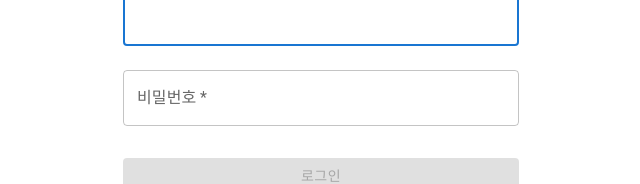
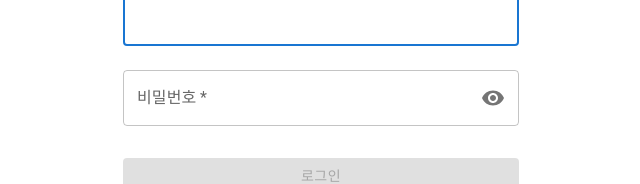
Before and after one commit to DonghyeonKang/CSWS, a React (Create React App) app in the folder frontend/: page /login in a window 1280 px wide. Shown: the part 178-362 px from the top of the page, without its empty margins (319-959 px from the left). Built offline with nearby package versions, Linux system fonts and the light colour scheme.

Commit message:
Update Login.js
npm install @mui/icons-material @mui/material @emotion/styled @emotion/react

아이콘 설치 명령어 필요

```diff
--- a/frontend/package.json
+++ b/frontend/package.json
@@ -5,7 +5,8 @@
   "dependencies": {
     "@emotion/react": "^11.10.5",
     "@emotion/styled": "^11.10.5",
-    "@mui/material": "^5.11.7",
+    "@mui/icons-material": "^5.11.0",
+    "@mui/material": "^5.11.8",
     "@testing-library/jest-dom": "^5.16.5",
     "@testing-library/react": "^13.4.0",
     "@testing-library/user-event": "^13.5.0",
--- a/frontend/src/routes/User/Login.js
+++ b/frontend/src/routes/User/Login.js
@@ -8,8 +8,12 @@ import Typography from '@mui/material/Typography';
 import Avatar from '@mui/material/Avatar';
 import Container from '@mui/material/Container';
 import Box from '@mui/material/Box';
+import InputAdornment from '@mui/material/InputAdornment';
 import { useRecoilState } from "recoil";
 import { loginState } from "../../Atoms";
+import VisibilityIcon from '@mui/icons-material/Visibility';
+//import VisibilityOffIcon from '@mui/icons-material/VisibilityOff';
+
 //더미데이터
 const User = {
   email: 'wkdroal11@gmail.com',
@@ -25,6 +29,9 @@ const Login = () => {
   const [emailValid, setEmailValid] = useState(false);
   const [pwValid, setPwValid] = useState(false);
   const [notAllow,setNotAllow] = useState(true);
+  const [passwordType, setPasswordType] = useState({
+    type: 'password',
+    visible: false});
 
   useEffect(() =>{
     if(emailValid && pwValid){
@@ -67,9 +74,16 @@ const Login = () => {
     if(e.key === 'Enter' && notAllow===false ) {
       onClickConfirmButton()
     }
+
   }
-
-
+  const handlePasswordType = e => {
+    setPasswordType(() => {
+        if (!passwordType.visible) {
+            return { type: 'text', visible: true };
+        }
+        return { type: 'password', visible: false };
+    })
+}
   return (
     <Container component="main" maxWidth="xs">
       <Box
@@ -101,7 +115,7 @@ const Login = () => {
         <TextField
           margin="normal"
           label="비밀번호"
-          type="password"
+          type={passwordType.type}
           name="password"
           placeholder="특수문자 제외, 영문, 숫자 포함 8자 이상"
           required
@@ -110,8 +124,15 @@ const Login = () => {
           value={pw}
           onChange={handlePw}
           onKeyPress={onCheckEnter}
-
-        />
+          InputProps={{
+            endAdornment: (
+              <InputAdornment position="end">
+                <VisibilityIcon
+                onClick={handlePasswordType}
+                />
+              </InputAdornment>
+            )
+            }}/>
         <Button
           disabled={notAllow}
           onClick={onClickConfirmButton}
```
Also changed, not shown: 1 other file (tests, documents, lock files or other folders).
